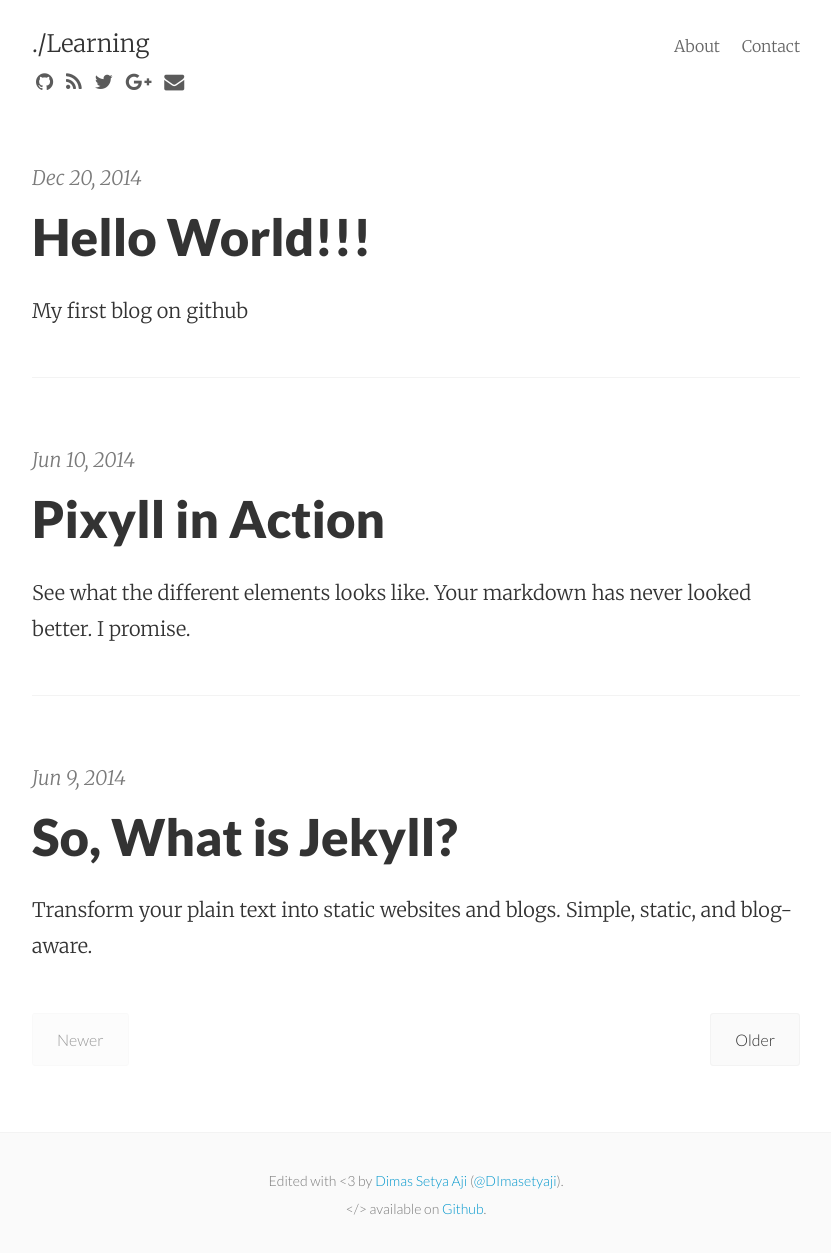
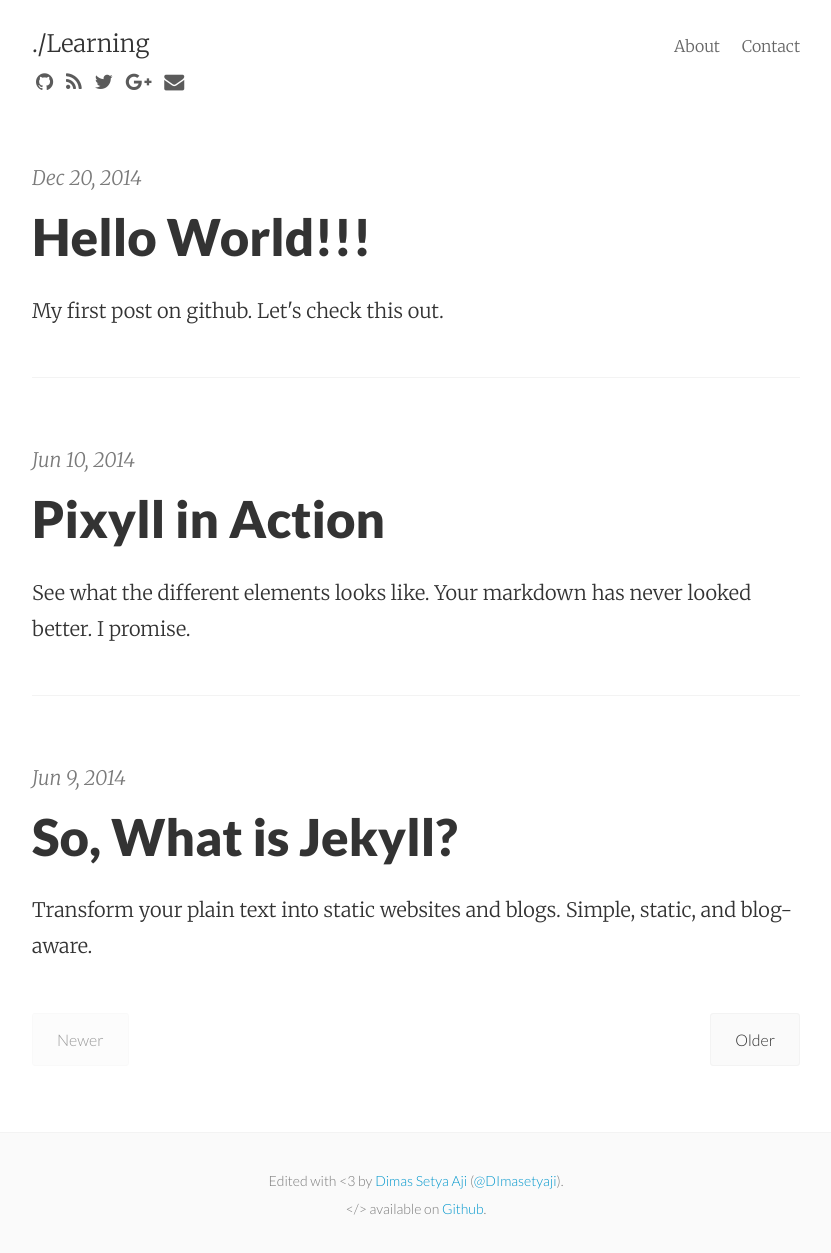
Before and after one commit to D3f4lt/d3f4lt.github.io, a Jekyll site: the page built from index.html, in a window 1280 px wide. Shown: the whole page, without its empty margins (224-1055 px from the left). Built offline with Jekyll 4.4.1, drawn with Linux system fonts in a browser that asks for light colours; nearby versions of some CDN libraries; the list of posts is cut into pages by our own code.

Commit message:
Update 2014-12-20-hello-world.md

```diff
--- a/_posts/2014-12-20-hello-world.md
+++ b/_posts/2014-12-20-hello-world.md
@@ -2,7 +2,7 @@
 layout:     post
 title:      Hello World!!!
 date:       2014-12-20 15:31:19
-summary:    My first blog on github
+summary:    My first post on github. Let's check this out.
 categories: celotehan post
 ---
 
```
